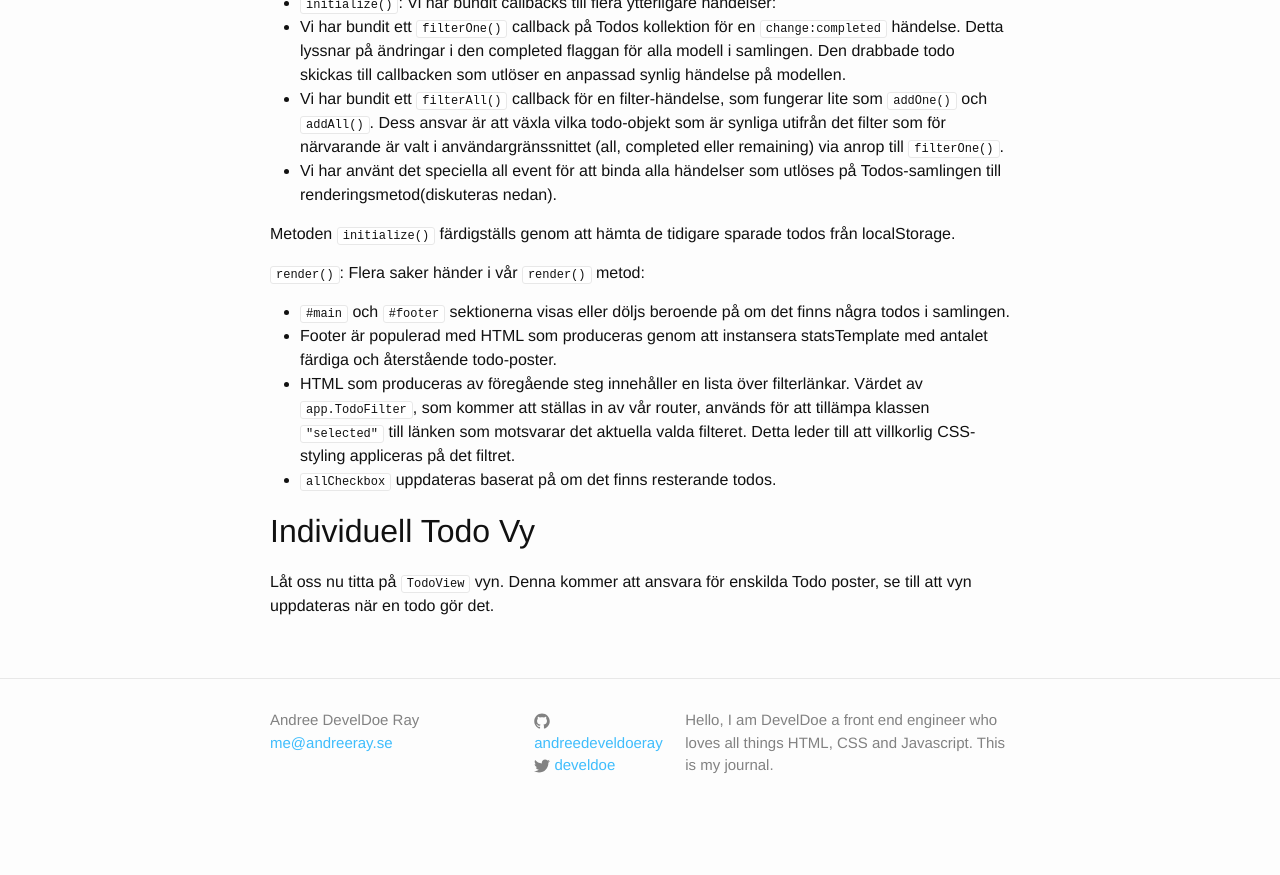
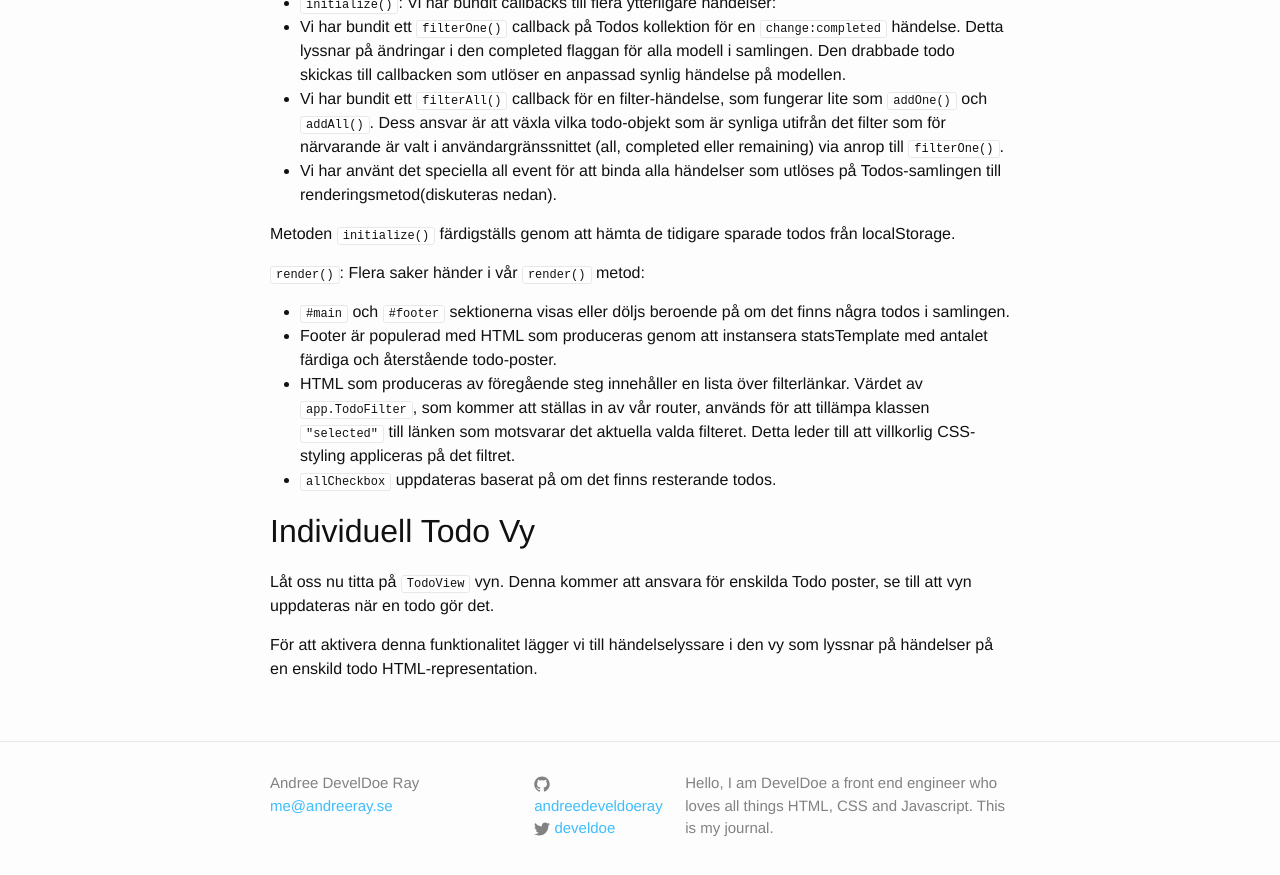
Before and after one commit to develdoe/develdoe.github.io, a Jekyll site: the page built from _posts/2017-11-14-backbone-todos-app.md, in a window 1280 px wide and 900 px high, scrolled down 8888 px. Shown: the top 875 px of the window. Built offline with Jekyll 4.4.1, drawn with Linux system fonts in a browser that asks for light colours; before the commit the page ends 9725 px from its top, so only the background shows below that.

Commit message:
Update 2017-11-14-backbone-todos-app.md

```diff
--- a/_posts/2017-11-14-backbone-todos-app.md
+++ b/_posts/2017-11-14-backbone-todos-app.md
@@ -431,3 +431,5 @@ Metoden `initialize()` färdigställs genom att hämta de tidigare sparade todos
 ## Individuell Todo Vy
 
 Låt oss nu titta på `TodoView` vyn. Denna kommer att ansvara för enskilda Todo poster, se till att vyn uppdateras när en todo gör det.
+
+För att aktivera denna funktionalitet lägger vi till händelselyssare i den vy som lyssnar på händelser på en enskild todo HTML-representation.
```
